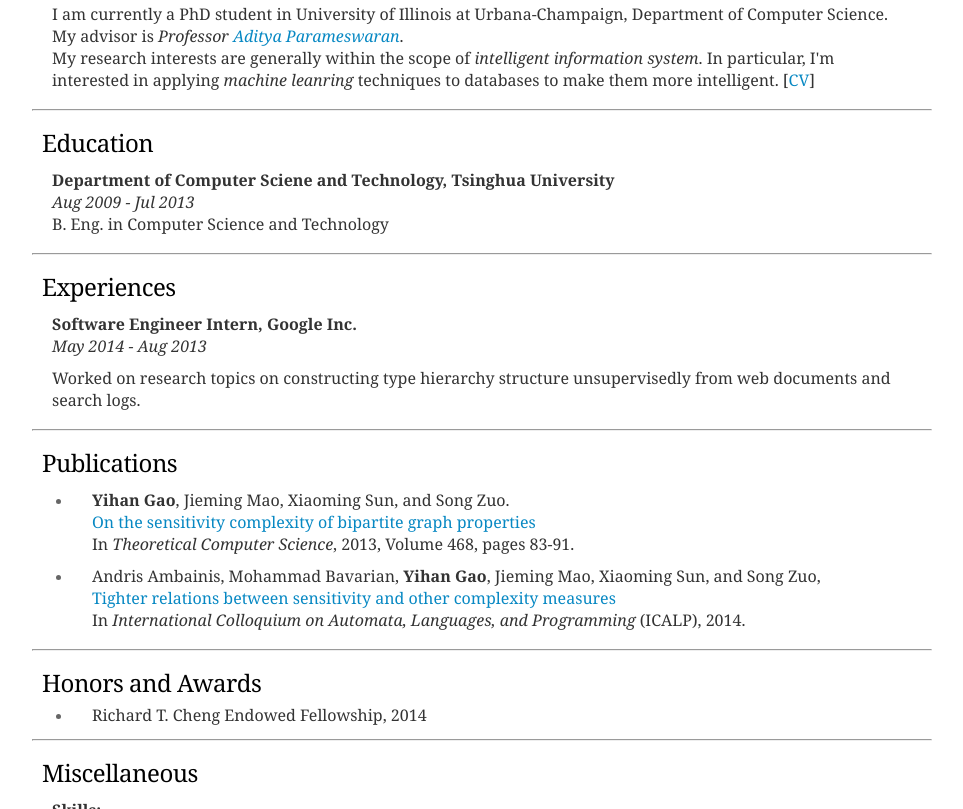
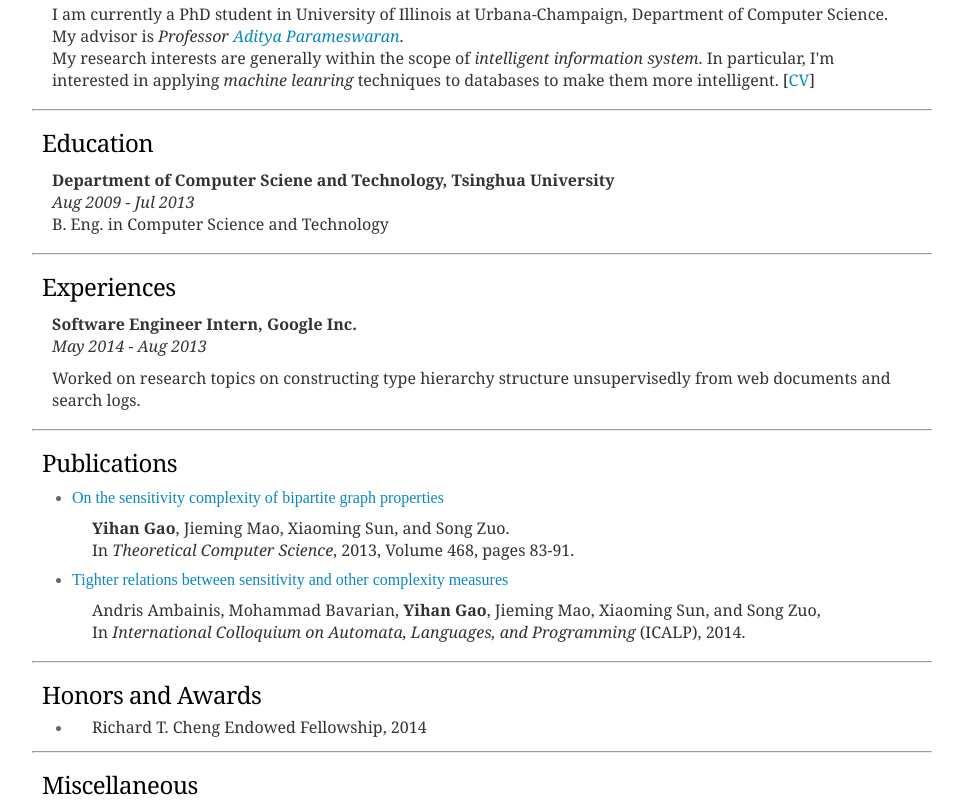
Before and after one commit to gaoyihan/personal_website, a plain HTML site: page index.html in a window 1280 px wide. Shown: the part 405-1214 px from the top of the page, without its empty margins (208-1171 px from the left). Drawn offline with Linux system fonts and the light colour scheme.

Commit message:
css adjust, html prettify

```diff
--- a/index.html
+++ b/index.html
@@ -1,15 +1,13 @@
 <!DOCTYPE html>
-<html xmlns="http://www.w3.org/1999/xhtml"><head><meta http-equiv="Content-Type" content="text/html; charset=UTF-8">
+<html xmlns="http://www.w3.org/1999/xhtml">
+  <head><meta http-equiv="Content-Type" content="text/html; charset=UTF-8">
     <title>Yihan Gao's Homepage</title>
-
     <meta name="description" content="Yihan Gao&#39;s Homepage">
     <meta name="keywords" content="Yihan Gao Tsinghua computer science database machine learning">
-
     <link rel="stylesheet" type="text/css" href="style.css">
   </head>
 
   <body>
-
     <div class="wrap">
       <div id="header">
         <h1 id="headername">Yihan Gao &nbsp 高逸涵</h1>
@@ -20,7 +18,6 @@
           <a href="http://illinois.edu/">University of Illinois at Urbana-Champaign</a><br>
           Email: ygao34 &nbsp [AT] &nbsp illinois &nbsp [DOT] &nbsp edu<br>
           Address:<br> Rm 2107, Siebel Center for Computer Science<br> 201 N. Goodwin Avenue<br> Urbana, IL 61801, USA<br>
-
         </p>
         <div id="nav">
           <ul>
@@ -35,7 +32,6 @@
         <!--<div id="header-image"></div> -->
       </div>
 
-
       <div class="content">
         <hr>
         <h3><a name="general">General Information</a></h3>
@@ -44,22 +40,17 @@
         <br>
         My research interests are generally within the scope of <em>intelligent information system</em>. In particular, I'm interested in applying <em>machine leanring</em> techniques to databases to make them more intelligent.  [<a href="files/CV_Yihan_Gao_2014.pdf">CV</a>]
 		<br>
-
-
         </p>
-
       </div>
 
       <div class="content">
         <hr>
-
         <h3><a name="education">Education</a></h3>
 		<p>
 		<b>Department of Computer Sciene and Technology, Tsinghua University </b> <br>
 		<em>Aug 2009 - Jul 2013</em><br>
 		B. Eng. in Computer Science and Technology<br>
 		</p>
-
       </div>
 
       <div class="content">
@@ -74,41 +65,30 @@
         </p>
       </div>
 
-
       <div class="content">
         <hr>
         <h3><a name="pub">Publications</a></h3>
-
         <ul>
           <li>
+ 		    <div>
+              <a href="http://web.engr.illinois.edu/~ygao34/files/sensitivity.pdf">On the sensitivity complexity of bipartite graph properties</a>
+            </div>
 	        <p class="pub">
-          <b>Yihan Gao</b>,
-		  Jieming Mao,
-		  Xiaoming Sun,
-		  and Song Zuo.
-		  <a href="http://web.engr.illinois.edu/~ygao34/files/sensitivity.pdf">On the sensitivity complexity of bipartite graph properties</a>
+              <b>Yihan Gao</b>, Jieming Mao, Xiaoming Sun, and Song Zuo. <br>
 	          In <i>Theoretical Computer Science</i>, 2013, Volume 468, pages 83-91.
             </p>
           </li>
           <li>
+ 		    <div>
+              <a href="http://web.engr.illinois.edu/~hzhuang3/files/ICALP14.pdf">Tighter relations between sensitivity and other complexity measures</a>
+            </div>
 	        <p class="pub">
-	  	  Andris Ambainis,
-		  Mohammad Bavarian,
-	  <b>Yihan Gao</b>,
-		  Jieming Mao,
-		  Xiaoming Sun,
-		  and Song Zuo,
-		  <a href="http://web.engr.illinois.edu/~hzhuang3/files/ICALP14.pdf">Tighter relations between sensitivity and other complexity measures</a>
+	  	      Andris Ambainis, Mohammad Bavarian, <b>Yihan Gao</b>, Jieming Mao, Xiaoming Sun, and Song Zuo, <br>
 	          In <i>International Colloquium on Automata, Languages, and Programming</i> (ICALP), 2014.
-
             </p>
           </li>
         </ul>
       </div>
-
-
-
-
 
       <div class="content">
 		<hr>
@@ -125,12 +105,10 @@
       <div class="content">
 		<hr>
         <h3><a name="misc">Miscellaneous</a></h3>
-
 	    <p>
 	      <b>Skills:</b><br>
 	      Proficient at C/C++, Java, Python, LaTeX.<br>
 	    </p>
-
       </div>
 
       <div id="footer-bottom">
@@ -139,7 +117,5 @@
         </p>
       </div>
     </div>
-
-
-
-</body></html>
+  </body>
+</html>
--- a/style.css
+++ b/style.css
@@ -25,10 +25,6 @@ a:link.more-link, a:visited.more-link {
 }
 a:hover.more-link {
 	text-decoration: none;
-}
-
-p.pub a {
-	display: block;
 }
 
 /* Headers */
```
Lines whose indentation alone changed are shown as unchanged.
